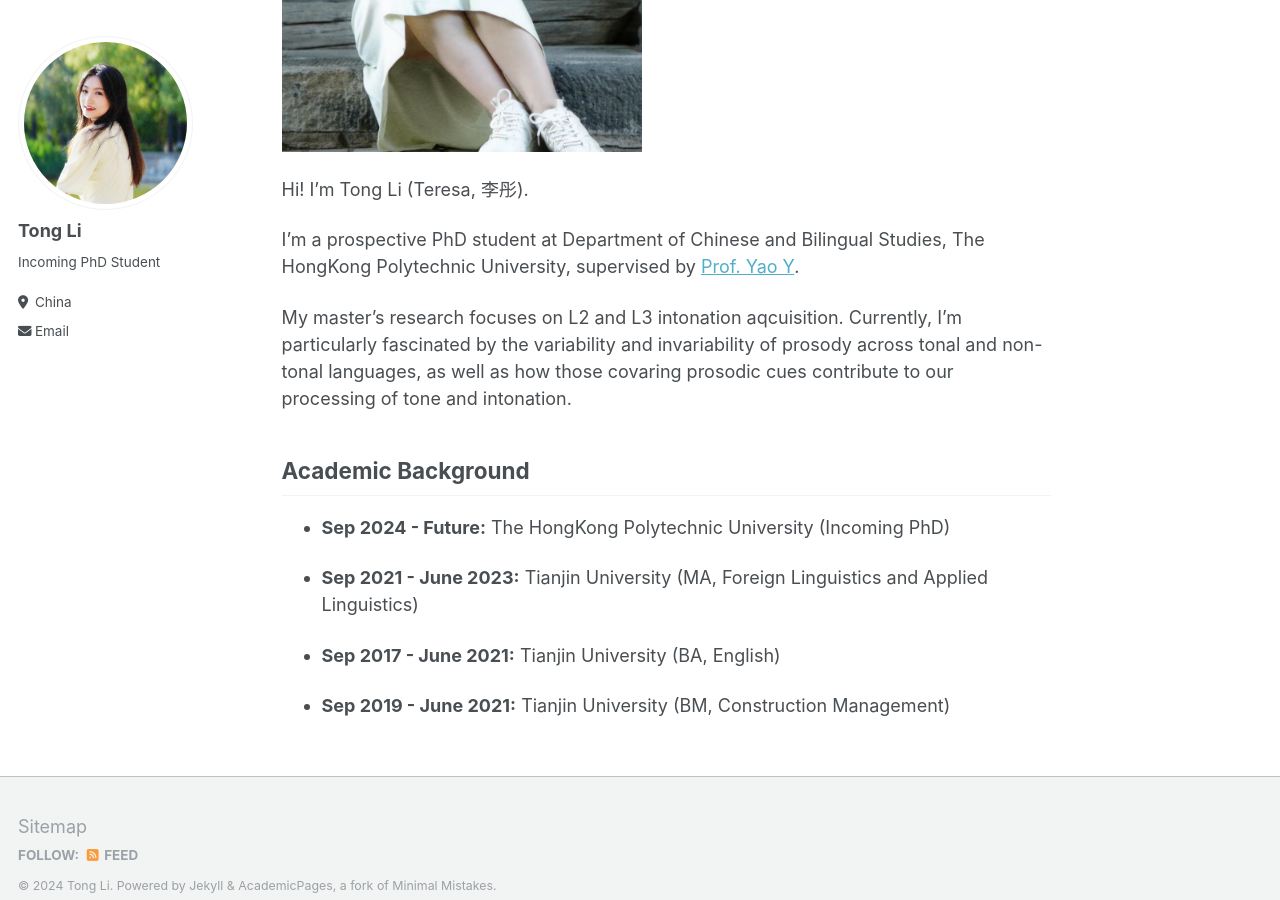
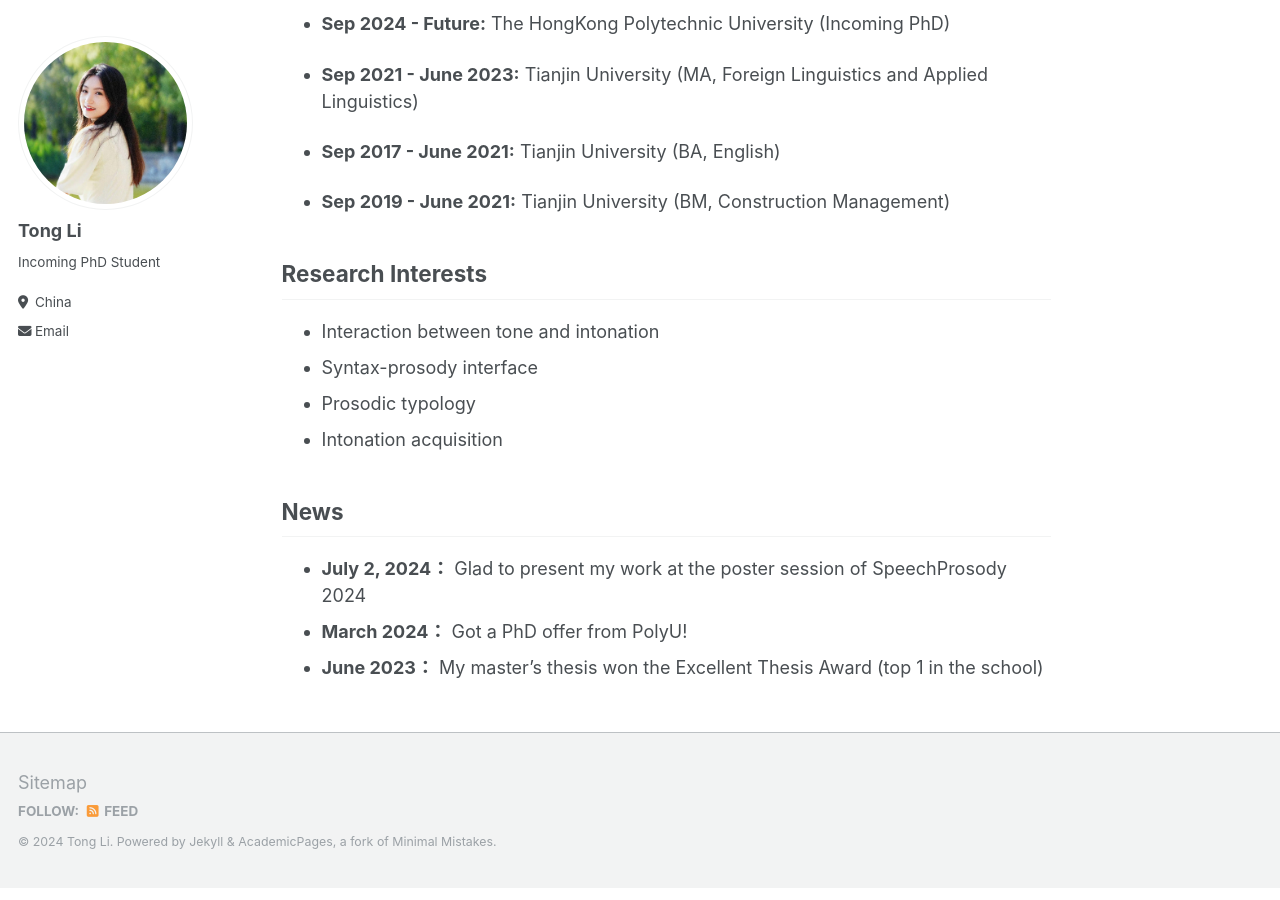
Before and after one commit to litonglinguistics/litonglinguistics.github.io, a Jekyll site: the page built from _pages/about.md, in a window 1280 px wide and 900 px high, scrolled down 488 px. Built offline with Jekyll 4.4.1, drawn with Linux system fonts in a browser that asks for light colours.

Commit message:
Update about.md

```diff
--- a/_pages/about.md
+++ b/_pages/about.md
@@ -7,7 +7,6 @@ redirect_from:
   - /about.html
 ---
 
-<img src="https://litonglinguistics.github.io/images/PROFILE2.png" class="floatpic" width="360" height="480">
 
 Hi! I'm Tong Li (Teresa, 李彤).
 
@@ -23,3 +22,14 @@ My master's research focuses on L2 and L3 intonation aqcuisition. Currently, I'm
 - **Sep 2017 - June 2021:** Tianjin University (BA, English)
 
 - **Sep 2019 - June 2021:** Tianjin University (BM, Construction Management)
+
+## Research Interests
+- Interaction between tone and intonation
+- Syntax-prosody interface
+- Prosodic typology
+- Intonation acquisition
+
+## News
+- **July 2, 2024：** Glad to present my work at the poster session of SpeechProsody 2024
+- **March 2024：** Got a PhD offer from PolyU!
+- **June 2023：** My master's thesis won the Excellent Thesis Award (top 1 in the school)
```
